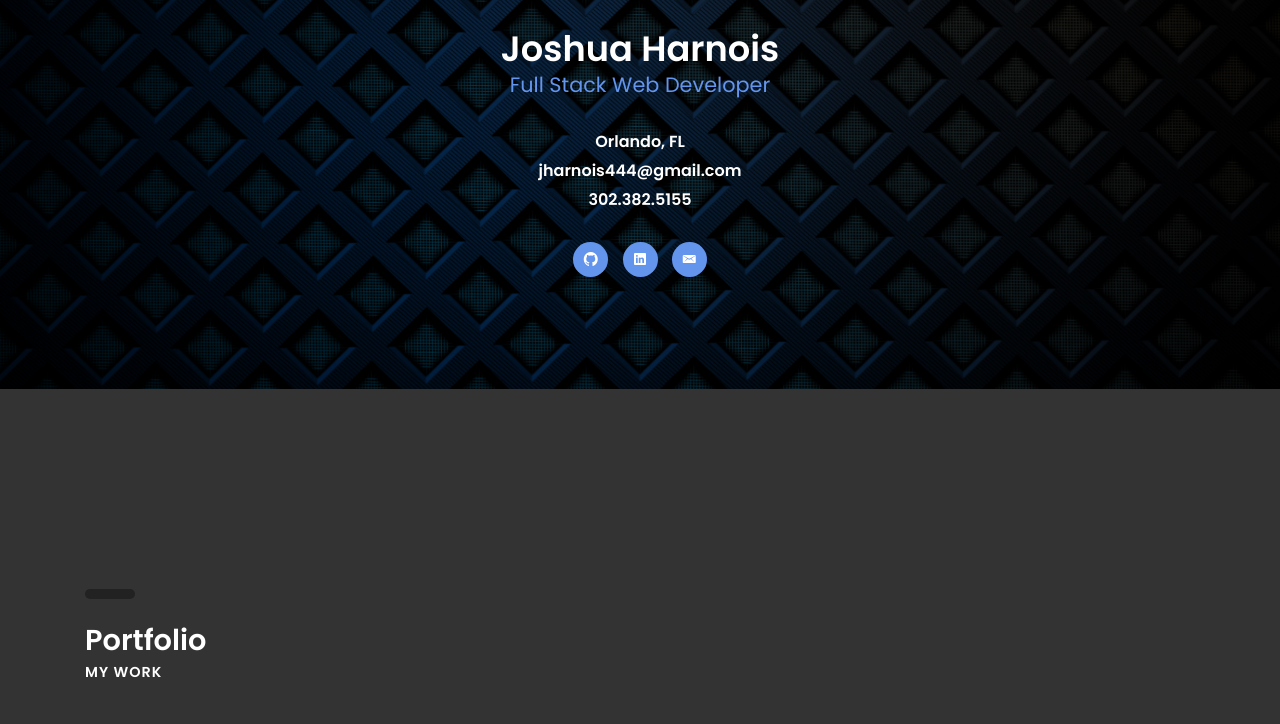
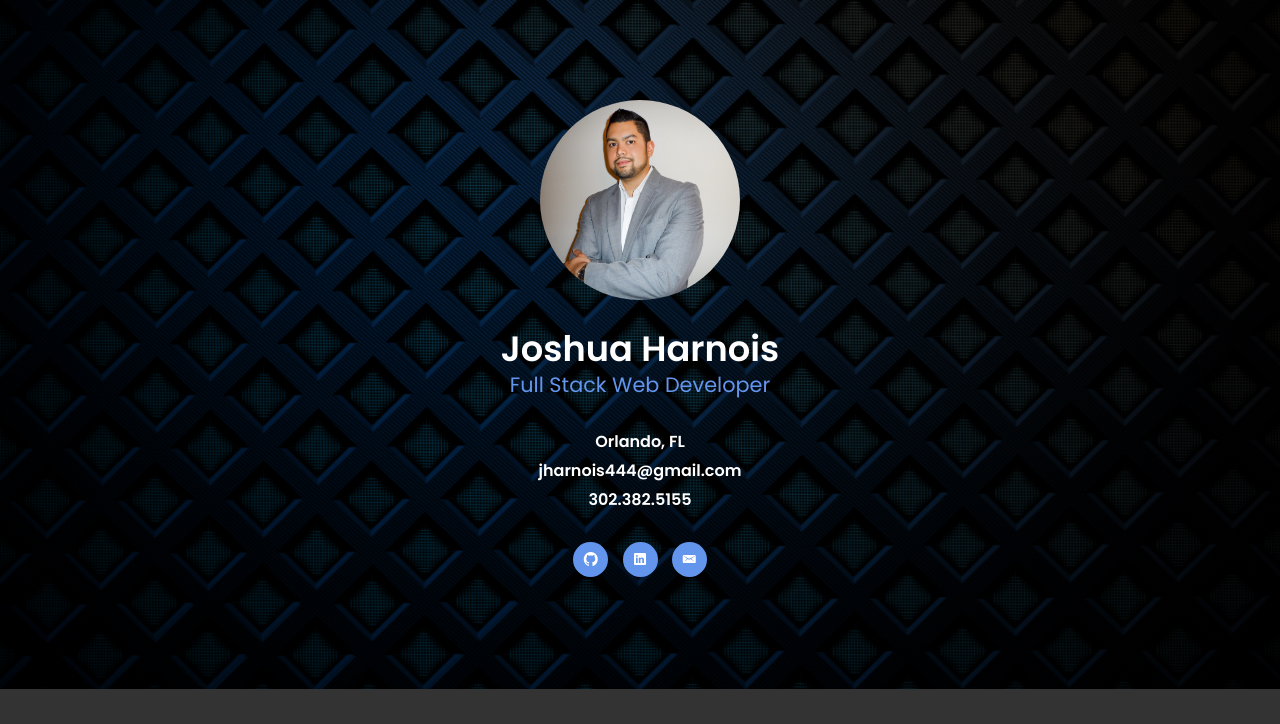
Before and after one commit to jharnois444/JH-Portfolio-2018, a PHP site: page / in a window 1280 px wide. Shown: the top 724 px of the page. Run offline with PHP 8.4, Linux system fonts and the light colour scheme; some web fonts are replaced.

Commit message:
adjusted intro

```diff
--- a/01-cv-portfolio/css/styles.css
+++ b/01-cv-portfolio/css/styles.css
@@ -132,7 +132,7 @@ header .downlad-btn:hover{ -webkit-transform: translateY(-4px); transform: trans
 --------------------------------- */
 
 .intro-section{
-	padding-top: 0px; position: relative; background-size: cover; top: -100px;
+	padding-top: 200px; position: relative; background-size: cover;
 	z-index: 1;
 	background-image: url(../../images/Full-Stack-Web-Developer-Orlando-Josh-Harnois.jpg);
  }
```
